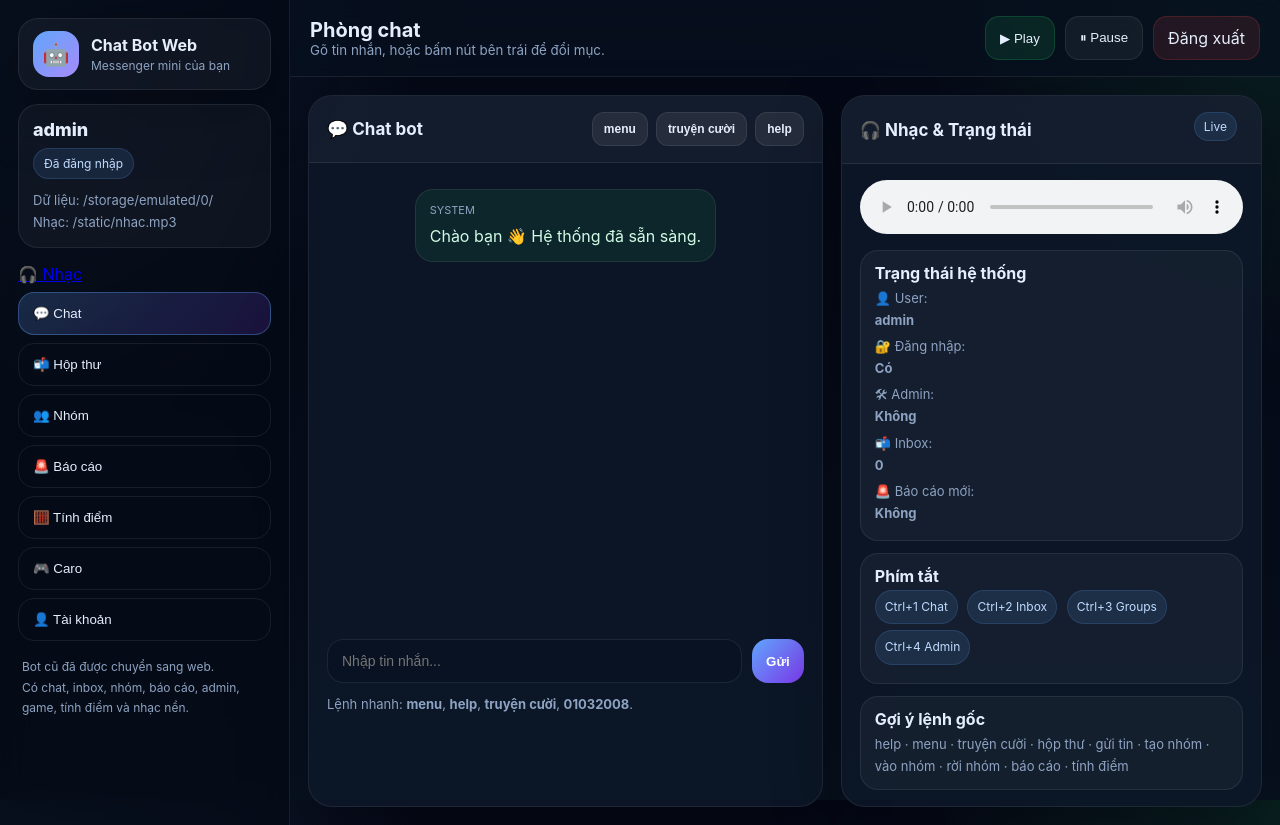
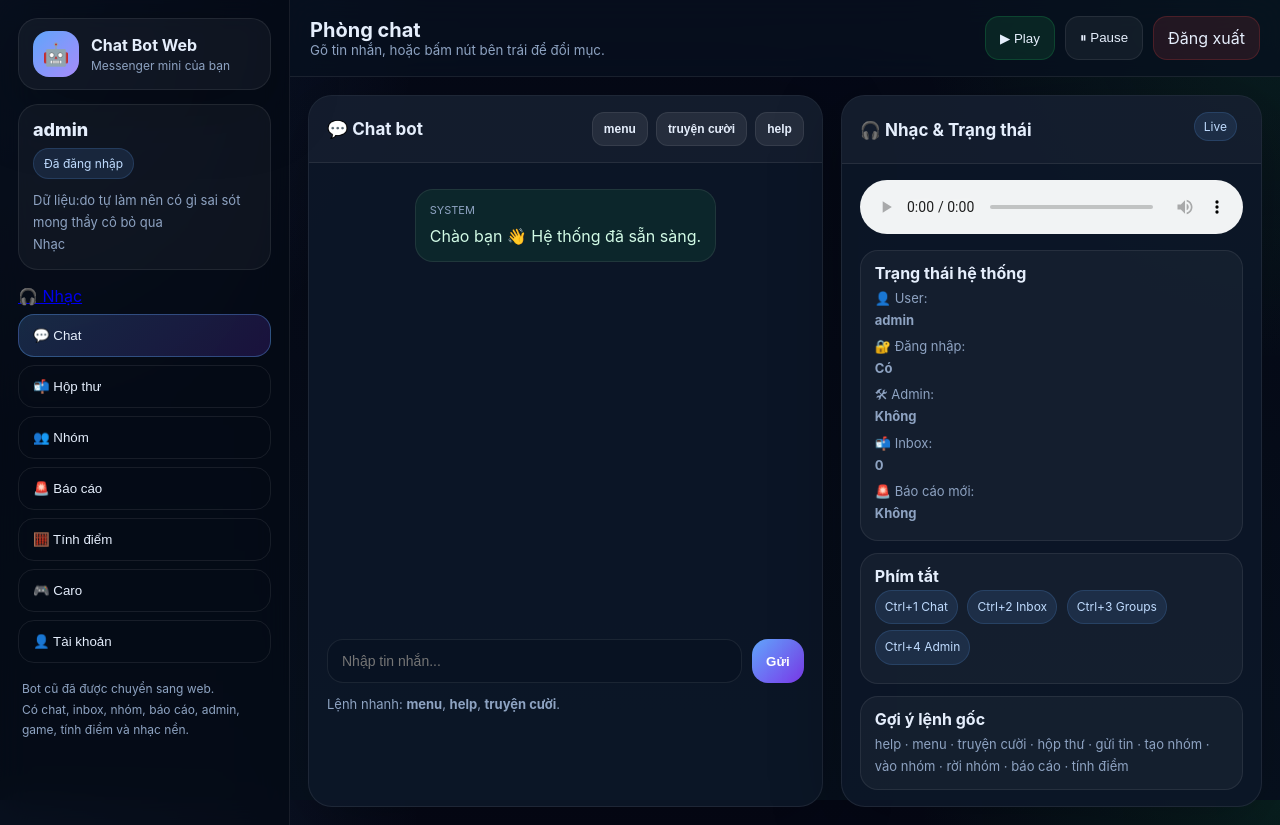
Before and after one commit to phanmanhdan3636/hehe, a Flask app: page / in a window 1280 px wide. Run offline with Flask 3, Linux system fonts and the light colour scheme; a user stored in the database is signed in.

Commit message:
Update index.html

```diff
--- a/u/templates/index.html
+++ b/u/templates/index.html
@@ -259,8 +259,8 @@
       <div style="font-size:18px;font-weight:800">{{ user }}</div>
       <div class="pill">{{ 'Đã đăng nhập' if logged_in else 'Khách' }}{% if admin %} · Admin{% endif %}</div>
       <div class="muted" style="margin-top:10px">
-        Dữ liệu: /storage/emulated/0/<br>
-        Nhạc: /static/nhac.mp3
+        Dữ liệu:do tự làm nên có gì sai sót mong thầy cô bỏ qua<br>
+        Nhạc
       </div>
     </div>
 
@@ -313,7 +313,7 @@
               <button class="btn primary" onclick="sendChat()">Gửi</button>
             </div>
             <div class="muted" style="margin-top:10px">
-              Lệnh nhanh: <b>menu</b>, <b>help</b>, <b>truyện cười</b>, <b>01032008</b>.
+              Lệnh nhanh: <b>menu</b>, <b>help</b>, <b>truyện cười</b>.
             </div>
           </div>
 
```
